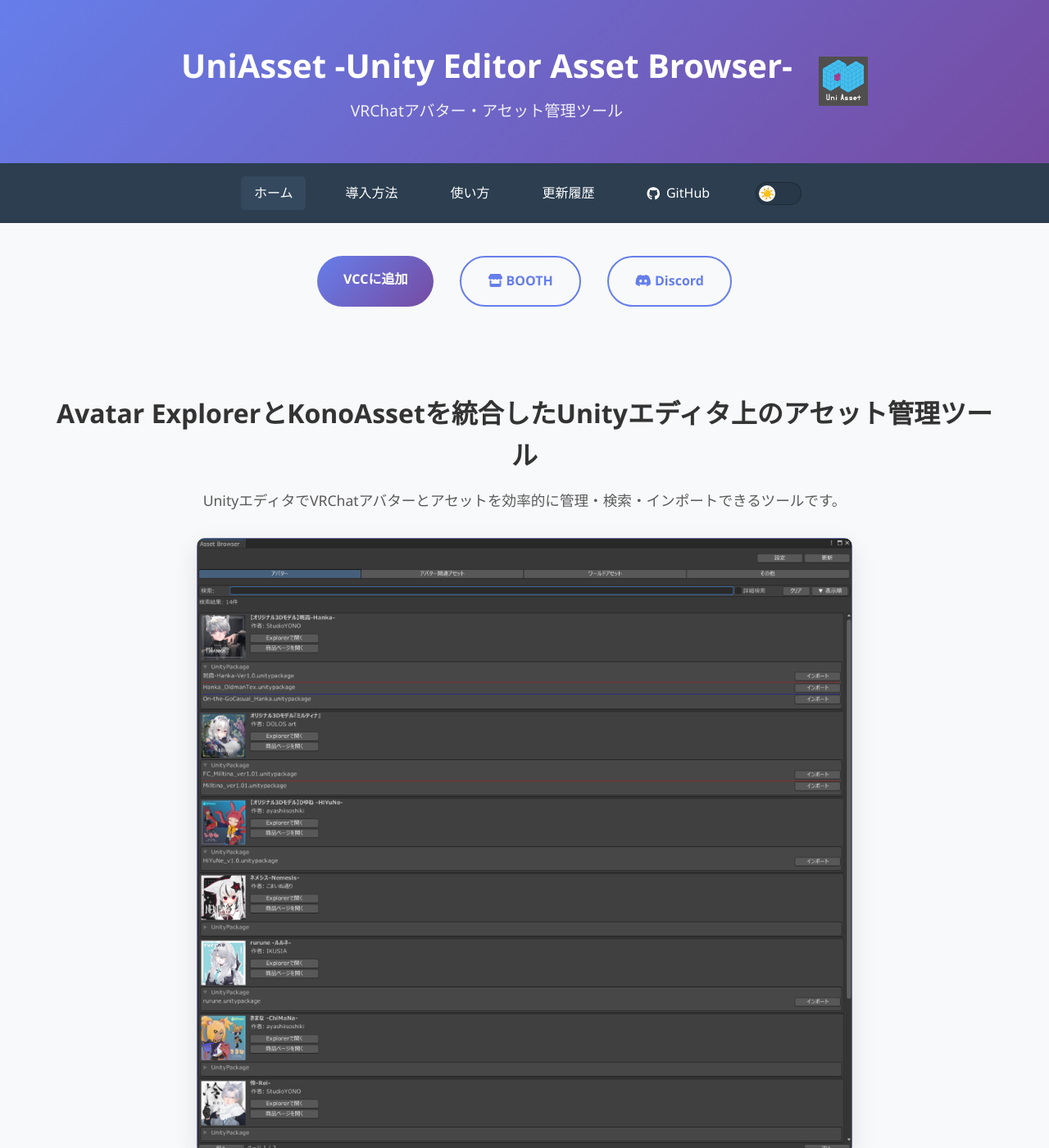
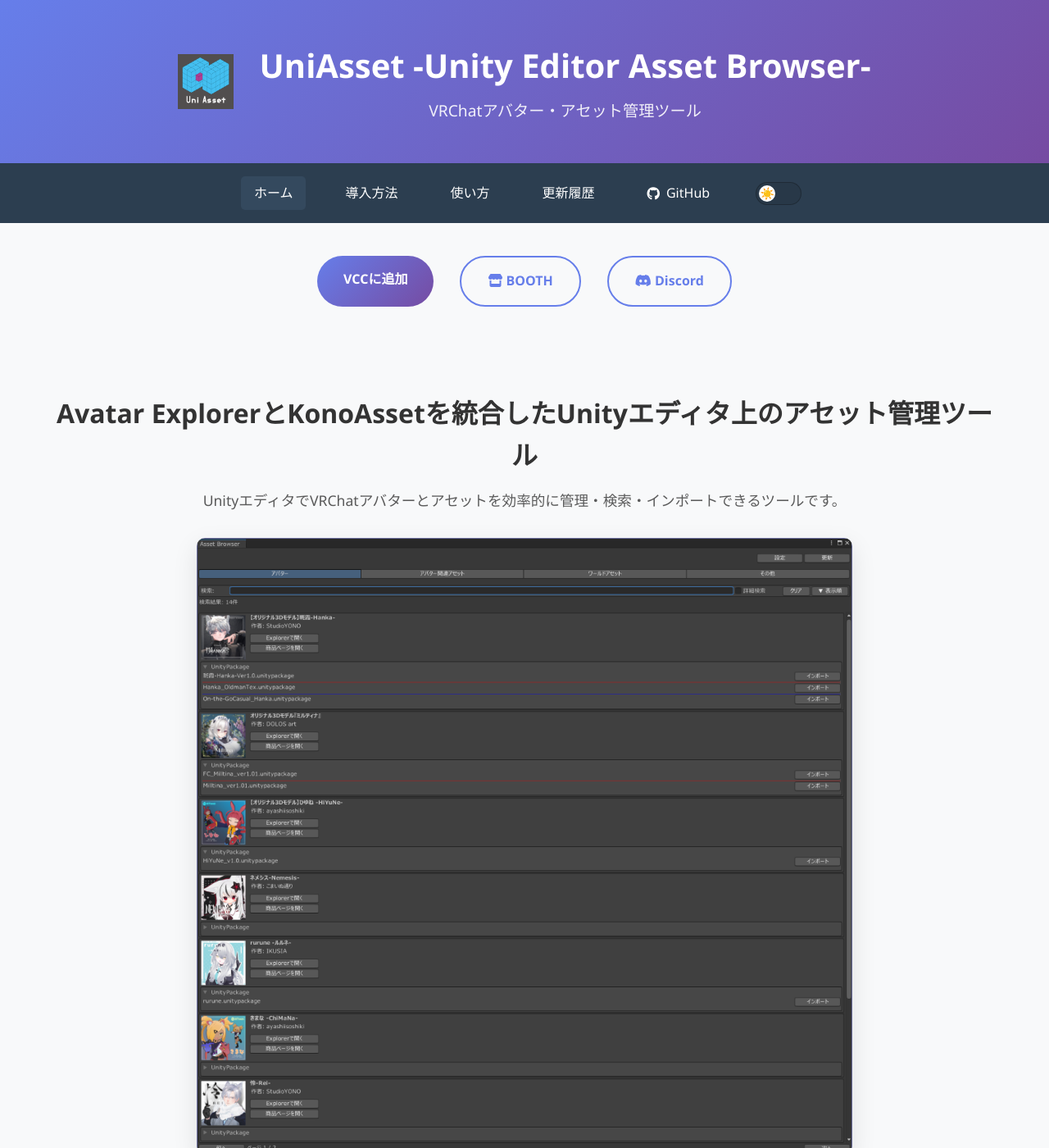
Before and after one commit to puk06/UniAsset-UnityEditorAssetBrowser-, a Jekyll site: the page built from docs/index.html, in a window 1280 px wide and 1400 px high. Shown: the whole window at 82% size. Built offline with Jekyll 4.4.1, drawn with Linux system fonts in a browser that asks for light colours.

Commit message:
ヘッダーのロゴサイズを拡大し左側に配置
ロゴの高さをタイトル+サブタイトルの縦幅に合わせて調整し、
ロゴを左側に移動して全体を中央揃えに変更

🤖 Generated with [Claude Code](https://claude.ai/code)

Co-Authored-By: Claude <noreply@anthropic.com>

```diff
--- a/docs/_layouts/default.html
+++ b/docs/_layouts/default.html
@@ -19,11 +19,11 @@
     <header>
         <div class="container">
             <div class="header-content">
+                <img src="{{ '/images/UniAsset_Logo.png' | relative_url }}" alt="UniAsset Logo" class="site-logo">
                 <div class="header-text">
                     <h1>{{ site.title }}</h1>
                     <p class="subtitle">{{ site.description }}</p>
                 </div>
-                <img src="{{ '/images/UniAsset_Logo.png' | relative_url }}" alt="UniAsset Logo" class="site-logo">
             </div>
         </div>
     </header>
--- a/docs/_sass/components/_header.scss
+++ b/docs/_sass/components/_header.scss
@@ -16,8 +16,8 @@ header {
   }
 
   .site-logo {
-    width: 60px;
-    height: 60px;
+    height: calc(2.5rem + 1.2rem + 0.5rem);
+    width: auto;
     object-fit: contain;
   }
 
@@ -39,8 +39,8 @@ header {
     }
 
     .site-logo {
-      width: 40px;
-      height: 40px;
+      height: calc(2rem + 1rem + 0.5rem);
+      width: auto;
     }
 
     h1 {
```
